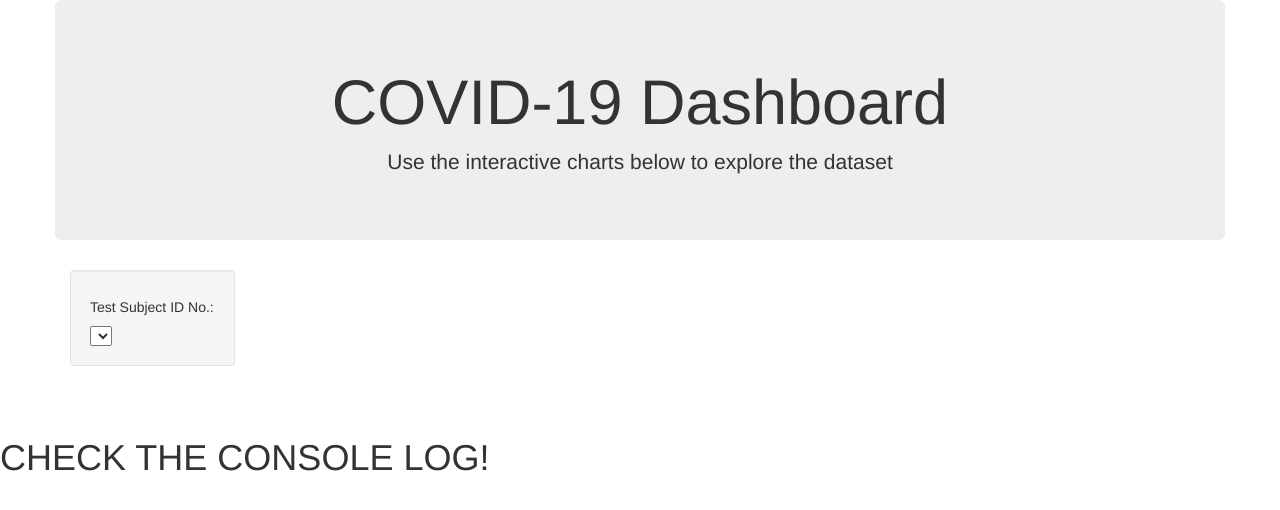
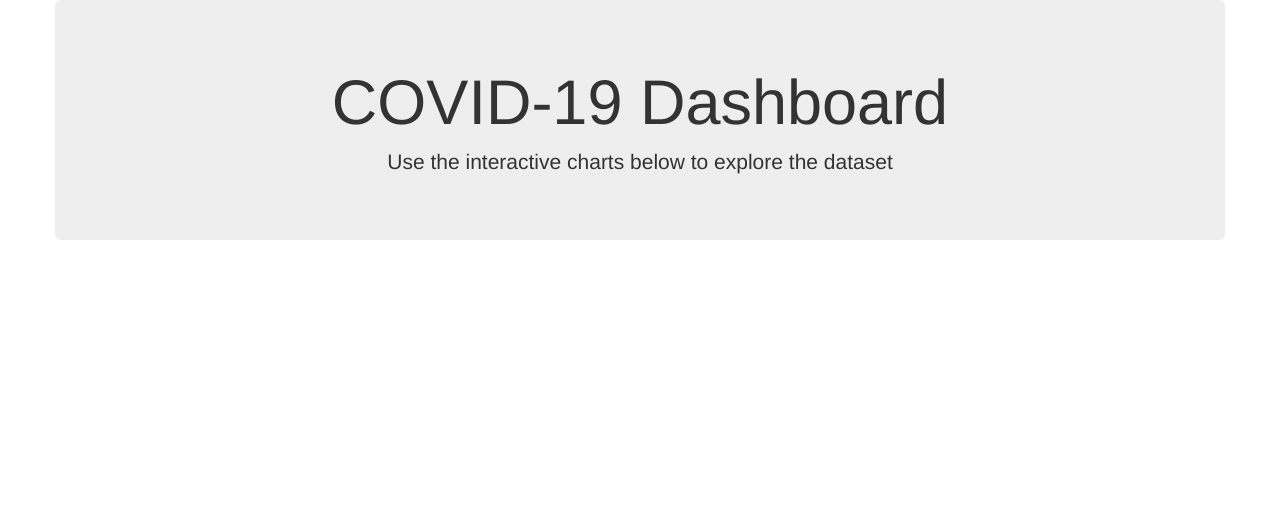
Before and after one commit to chenghaohan/app_Project, a Flask app: template templates/index.html in a window 1280 px wide. Shown: the top 510 px of the page. Run offline with Flask 2, Linux system fonts and the light colour scheme; the template is opened without the code that fills it, so the values that code supplies are empty; some libraries are stand-ins or nearby versions.

Commit message:
Update index.html

```diff
--- a/templates/index.html
+++ b/templates/index.html
@@ -19,11 +19,6 @@
       </div>
     </div>
     <div class="row">
-      <div class="col-md-2">
-        <div class="well">
-          <h5>Test Subject ID No.:</h5>
-          <select id="selDataset" onchange="optionChanged(this.value)"></select>
-        </div>
           <div id="sample-metadata" class="panel-body"></div>
         </div>
       </div>
@@ -48,19 +43,3 @@
 </body>
 
 </html>
-    <meta charset="UTF-8">
-    <meta name="viewport" content="width=device-width, initial-scale=1.0">
-    <meta http-equiv="X-UA-Compatible" content="ie=edge">
-    <title>COVID-19 Dashboard</title>
-    <link rel="stylesheet" href="{{ url_for('static', filename='static/css/style.css') }}">
-</head>
-
-<body>
-    <h1>CHECK THE CONSOLE LOG!</h1>
-    <script src="https://cdnjs.cloudflare.com/ajax/libs/d3/5.5.0/d3.min.js"></script>
-
-    <script src="https://cdn.plot.ly/plotly-latest.min.js"></script>
-    <script src="{{ url_for('static', filename='js/app.js') }}"></script>
-</body>
-
-</html>
```
